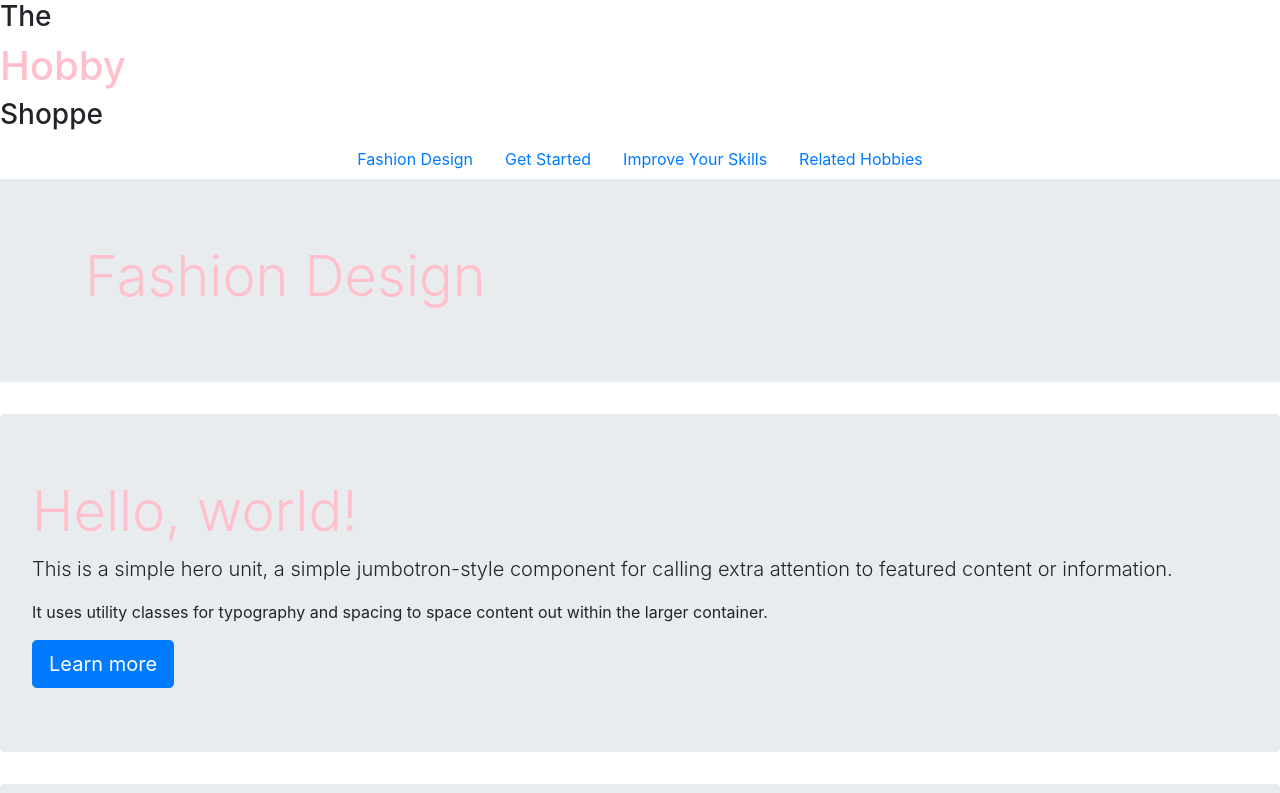
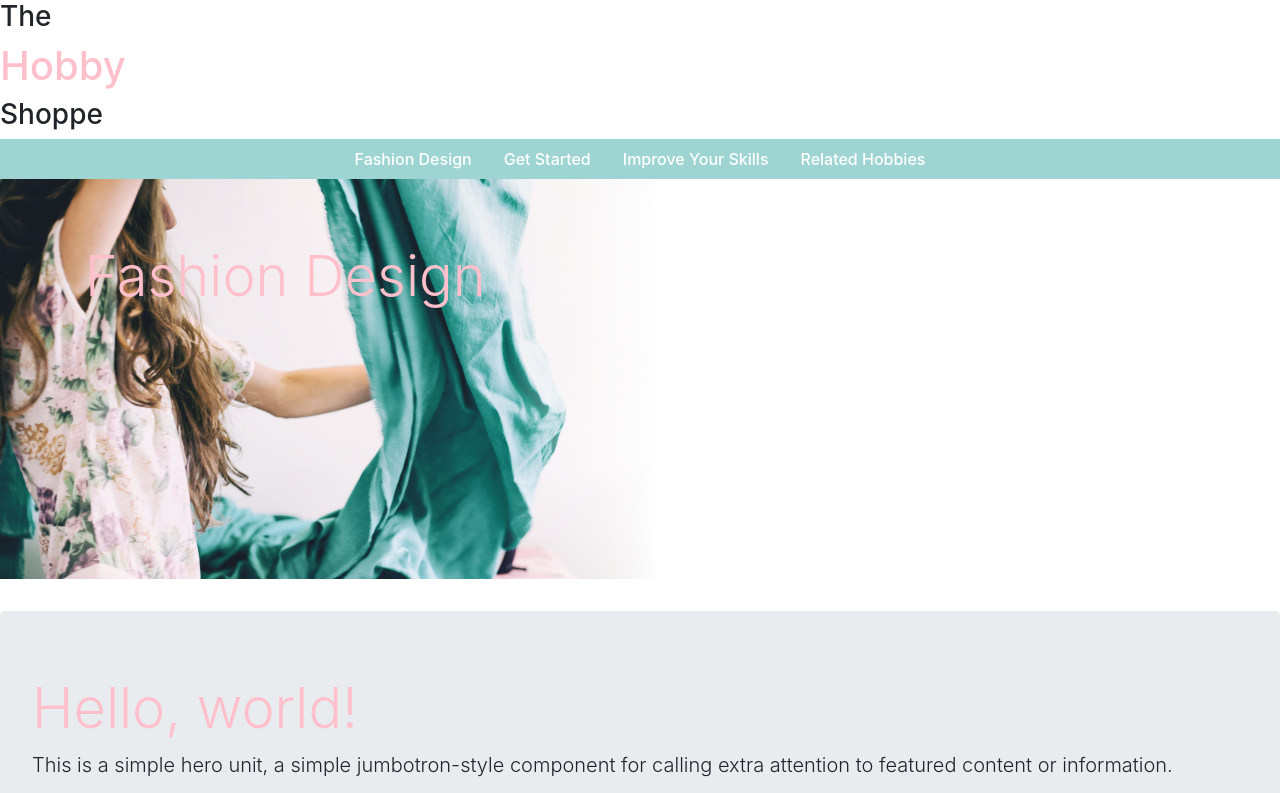
Before and after one commit to spapertchik/hobby-shoppe, a plain HTML site: page home.html in a window 1280 px wide. Shown: the top 793 px of the page. Drawn offline with nearby package versions, Linux system fonts and the light colour scheme.

Commit message:
started styling in css

```diff
--- a/css/style.css
+++ b/css/style.css
@@ -1,3 +1,18 @@
 h1{
   color: pink;
 }
+
+.nav{
+  background-color: rgb(158, 212, 210);
+}
+
+.nav a{
+  color: rgb(255, 255, 255);
+  font-weight: 500;
+}
+
+.jumbotron-fluid{
+  background-image: url(../images/Designer.png);
+  height: 400px;
+  background-repeat: no-repeat;
+}
```
Also changed, not shown: images/camera.png (renamed from images/Frame-1.png), images/drape.png (renamed from images/Frame-4.png), images/fb.png (renamed from images/Frame-7.png), images/insta.png (renamed from images/Frame-6.png), images/knitting.png (renamed from images/Frame-2.png), images/sketch.png (renamed from images/Frame-3.png), images/twitter.png (renamed from images/Frame-5.png).
